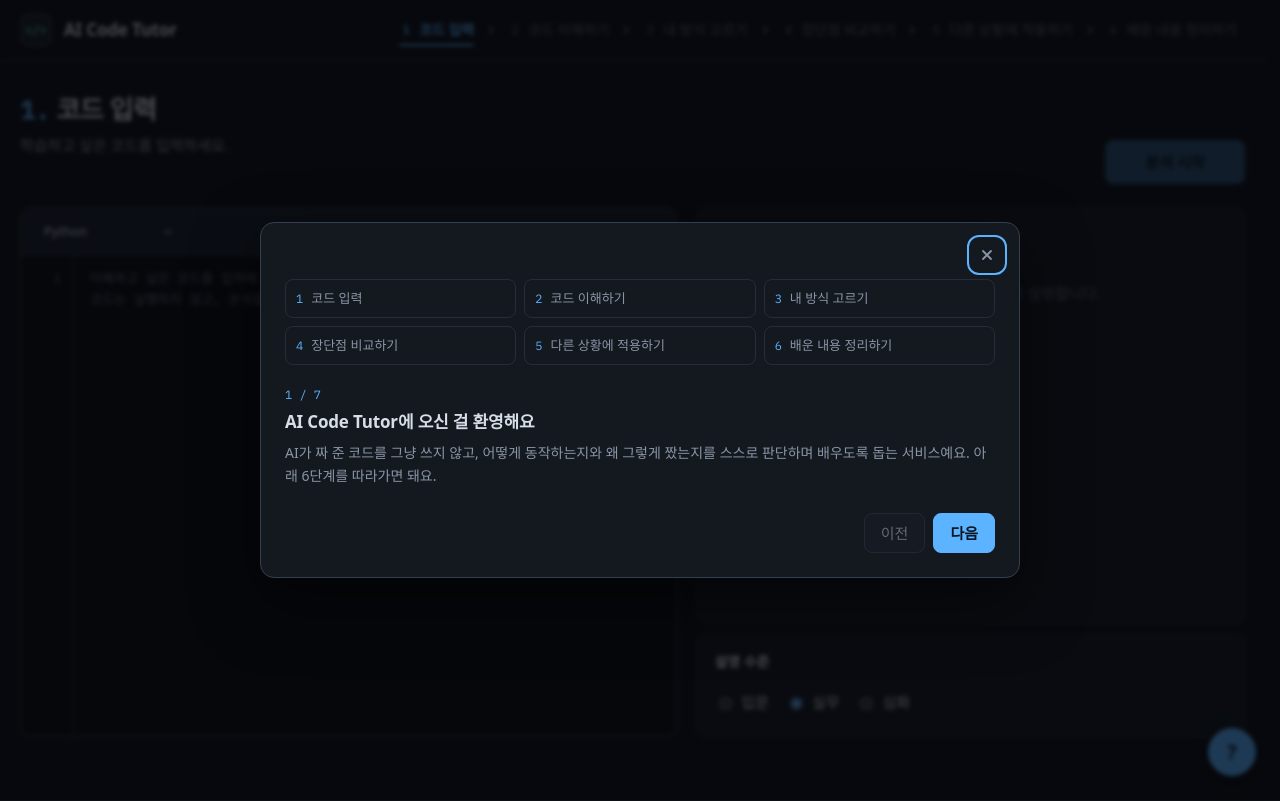
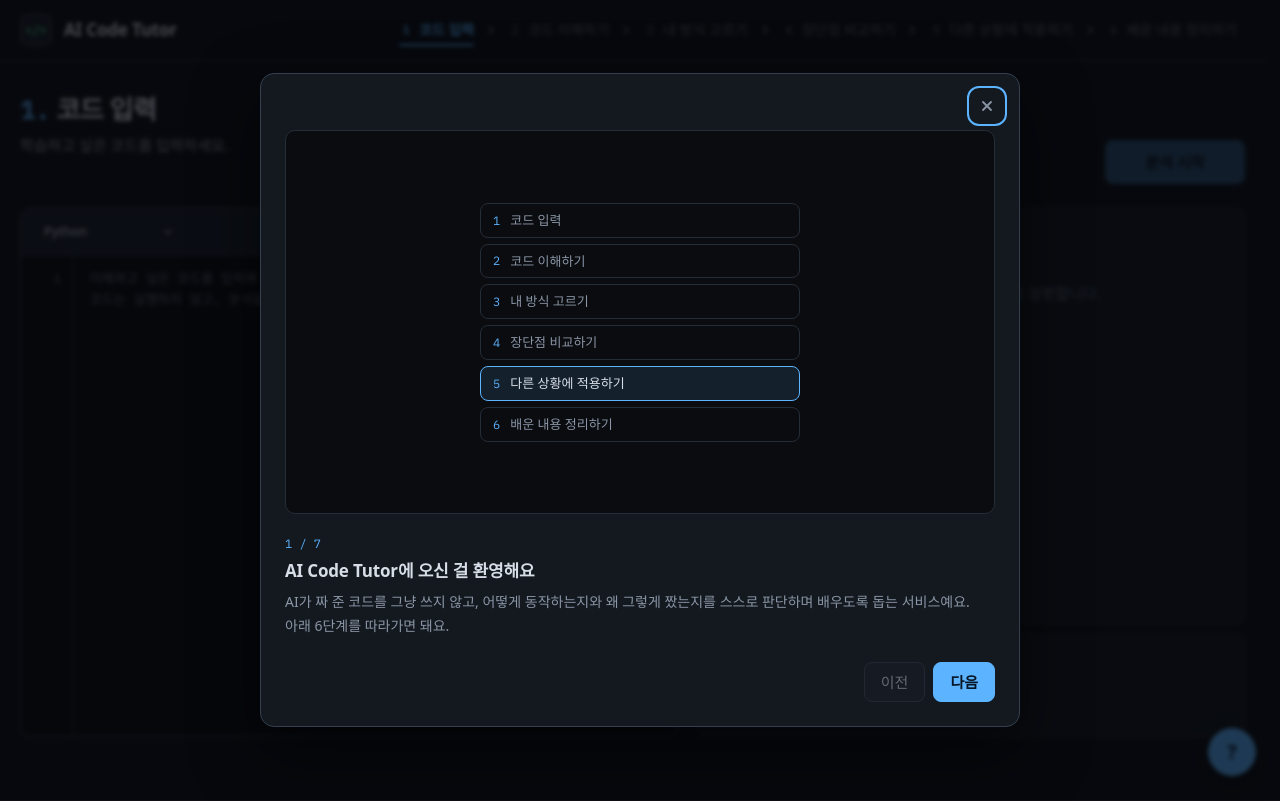
Before and after one commit to jiwonkim0131/ai-code-decoder, a React (Vite) app in the folder web/: page / in a window 1280 px wide. Built offline with nearby package versions, Linux system fonts and the light colour scheme; a web font is replaced by a local one.

Commit message:
feat(FE): 소개 투어 모달 크기 고정, 첫 장 단계 목록을 차례로 강조

```diff
--- a/web/src/App.tsx
+++ b/web/src/App.tsx
@@ -1676,10 +1676,12 @@ function StepGuideDialog({ open, onClose }: { open: boolean; onClose: () => void
 // 서비스 소개 투어. 처음 들어왔을 때 한 번 열고, 오른쪽 아래 버튼으로 언제든 다시 연다.
 // 첫 장은 6단계 전체를, 나머지 장은 단계마다 실제 화면 캡처(fetch_users 예제)를 보여 준다.
 const TOUR_SEEN_KEY = "tour-seen";
+// 첫 장 단계 목록에서 한 단계를 강조하는 시간(초). styles.css의 tour-roll 주기(6단계 × 이 값)와 맞춘다.
+const TOUR_ROLL_STEP = 1.2;
 const TOUR_SLIDES: { title: string; body: string; image?: string }[] = [
   {
     title: "AI Code Tutor에 오신 걸 환영해요",
-    body: "AI가 짜 준 코드를 그냥 쓰지 않고, 어떻게 동작하는지와 왜 그렇게 짰는지를 스스로 판단하며 배우도록 돕는 서비스예요. 아래 6단계를 따라가면 돼요.",
+    body: "AI가 짜 준 코드를 그냥 쓰지 않고, 어떻게 동작하는지와 왜 그렇게 짰는지를 스스로 판단하며 배우도록 돕는 서비스예요.\n아래 6단계를 따라가면 돼요.",
   },
   {
     title: "코드 입력",
@@ -1763,24 +1765,35 @@ function TourDialog({ open, onClose }: { open: boolean; onClose: () => void }) {
             <path d="M4 4l8 8M12 4l-8 8" stroke="currentColor" strokeWidth="1.8" strokeLinecap="round" />
           </svg>
         </button>
+        {/* 캡처와 첫 장의 단계 목록이 같은 크기의 칸을 써서, 장을 넘겨도 모달 크기가 그대로다 */}
+        <div className="tour-visual">
           {current.image ? (
-          <img className="tour-shot" src={current.image} alt={`${current.title} 화면 예시`} />
+            <img src={current.image} alt={`${current.title} 화면 예시`} />
           ) : (
+            <div className="tour-intro">
               <ol className="tour-stages" aria-label="학습 단계">
+                {/* 단계마다 시작을 늦춰, 강조가 1단계부터 6단계까지 차례로 내려가며 반복된다 */}
                 {STAGES.map((name, i) => (
-              <li key={name}>
+                  <li key={name} style={{ animationDelay: `${i * TOUR_ROLL_STEP}s` }}>
                     <span className="tour-stage-no">{i + 1}</span>
                     {name}
                   </li>
                 ))}
               </ol>
-        )}
-        <div className="guide-text" aria-live="polite">
+            </div>
+          )}
+        </div>
+        {/* 모든 장의 글을 한 칸에 겹쳐 두고 지금 장만 보인다. 글 영역 높이가 가장 긴 글에 맞춰진다. */}
+        <div className="tour-texts" aria-live="polite">
+          {TOUR_SLIDES.map((slide, i) => (
+            <div key={slide.title} className="guide-text" aria-hidden={i !== index} data-current={i === index}>
               <span className="guide-count">
-            {index + 1} / {TOUR_SLIDES.length}
+                {i + 1} / {TOUR_SLIDES.length}
               </span>
-          <h2 id="tour-title">{current.title}</h2>
-          <p>{current.body}</p>
+              <h2 id={i === index ? "tour-title" : undefined}>{slide.title}</h2>
+              <p>{slide.body}</p>
+            </div>
+          ))}
         </div>
       </div>
       <div className="dialog-actions">
--- a/web/src/styles.css
+++ b/web/src/styles.css
@@ -897,12 +897,15 @@ html:has(dialog[open]) { overflow: hidden; }
 @media (max-width: 480px) { .tour-fab { right: 16px; bottom: 16px; } }
 .dialog.tour { width: min(760px, calc(100vw - 32px)); }
 .dialog.tour .dialog-body { gap: 20px; padding-top: 56px; }
-.dialog.tour .guide-text { min-height: 104px; }
+.tour-texts { display: grid; }
+.tour-texts > .guide-text { grid-area: 1 / 1; min-height: 0; }
+.tour-texts > .guide-text[data-current="false"] { visibility: hidden; }
+.tour-texts p { white-space: pre-line; }
 .dialog.tour .guide-text h2 { margin: 0; font-size: 17px; }
 .tour-stages {
-  display: grid;
-  grid-template-columns: repeat(3, 1fr);
-  gap: 8px;
+  display: flex;
+  flex-direction: column;
+  gap: 6px;
   margin: 0;
   padding: 0;
   list-style: none;
@@ -910,23 +913,39 @@ html:has(dialog[open]) { overflow: hidden; }
 .tour-stages li {
   display: flex;
   align-items: center;
-  gap: 8px;
-  padding: 8px 10px;
+  gap: 10px;
+  padding: 6px 12px;
   border: 1px solid var(--line);
   border-radius: 8px;
   color: var(--muted);
   font-size: 13px;
+  animation: tour-roll 7.2s infinite; /* 6단계 × TOUR_ROLL_STEP(1.2초) */
 }
+/* 한 주기의 1/6(약 16.7%) 동안만 강조하고, 다음 단계로 넘어가며 살짝 겹쳐 흐려진다 */
+@keyframes tour-roll {
+  0%, 17%, 100% { border-color: var(--line); background: transparent; color: var(--muted); }
+  3%, 14% { border-color: var(--accent); background: var(--accent-soft); color: var(--text); }
+}
+@media (prefers-reduced-motion: reduce) { .tour-stages li { animation: none; } }
 /* 캡처는 1280x800(16:10). 낮은 화면에서는 위쪽(헤더·제목)이 보이게 잘라 높이를 줄인다 */
-.tour-shot {
-  display: block;
+.tour-visual {
+  display: grid;
+  place-items: center;
   width: 100%;
   aspect-ratio: 16 / 10;
   max-height: 48vh;
-  object-fit: cover;
-  object-position: top;
+  overflow: hidden;
   border: 1px solid var(--line);
   border-radius: 10px;
+  background: var(--editor);
+}
+.tour-visual img { display: block; width: 100%; height: 100%; object-fit: cover; object-position: top; }
+.tour-intro { display: flex; justify-content: center; width: 100%; padding: 0 24px; }
+.tour-intro .tour-stages { width: min(320px, 100%); }
+/* 좁은 화면은 칸이 낮아 목록 간격을 줄인다 */
+@media (max-width: 480px) {
+  .tour-intro { padding: 0 16px; }
+  .tour-stages { gap: 3px; }
+  .tour-stages li { padding: 3px 10px; font-size: 12px; }
 }
 .tour-stage-no { font-family: var(--mono); font-size: 12px; color: var(--accent); }
-@media (max-width: 480px) { .tour-stages { grid-template-columns: repeat(2, 1fr); } }
```
Lines whose indentation alone changed are shown as unchanged.
